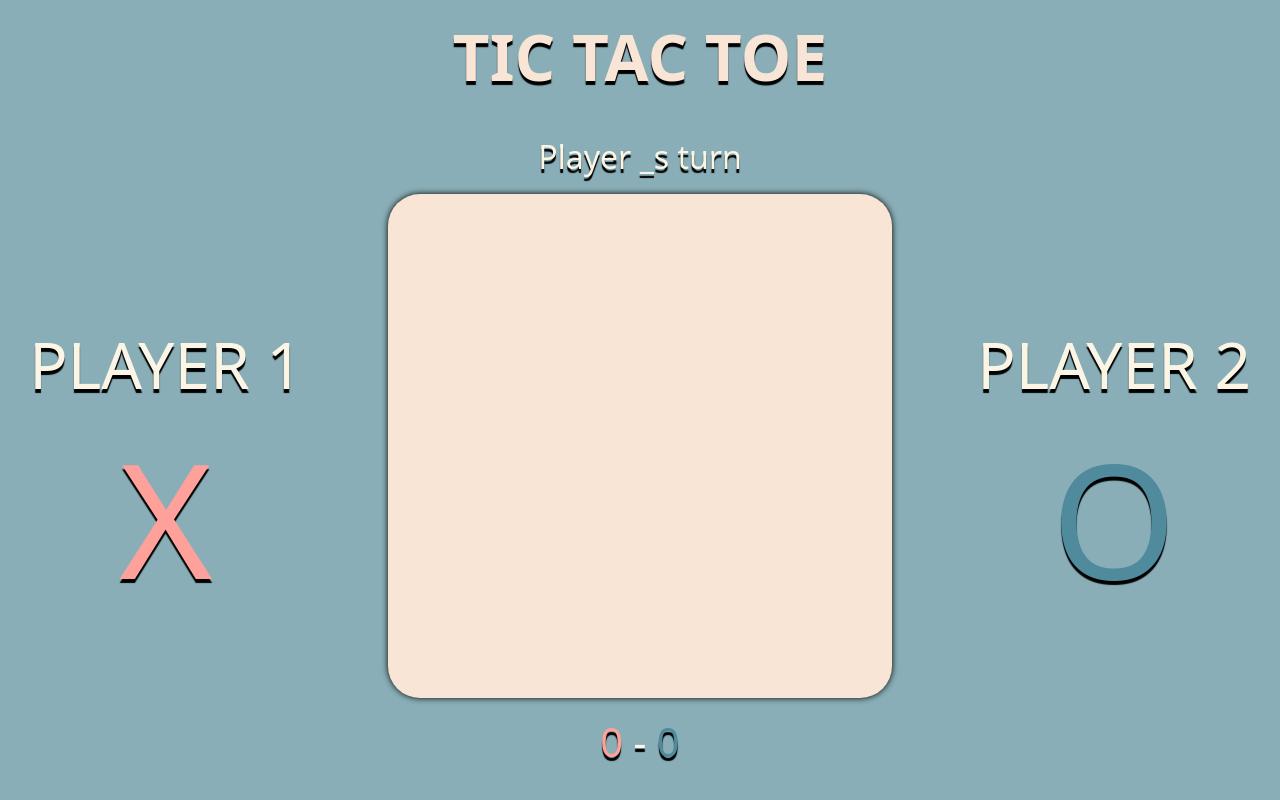
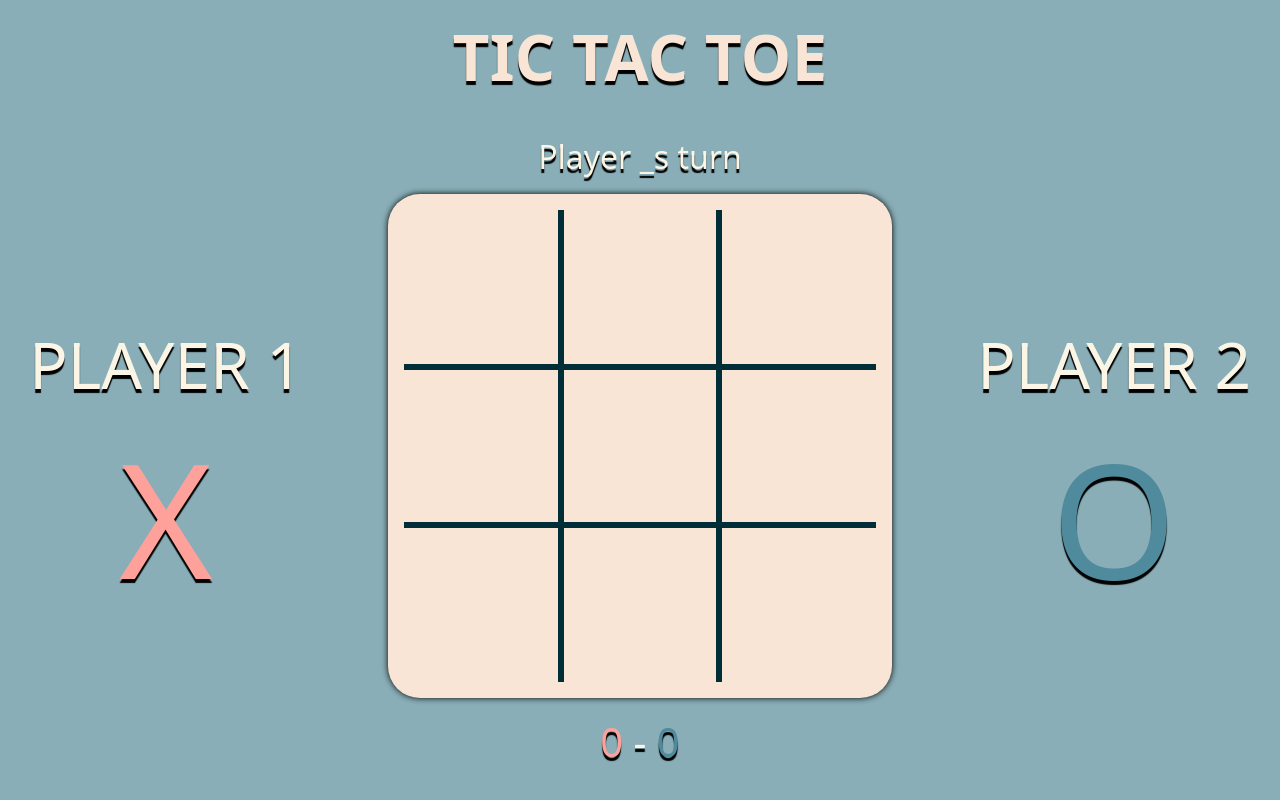
Before and after one commit to Nichorito/Tic-Tac-Toe, a plain HTML site: page index.html in a window 1280 px wide. Drawn offline with Linux system fonts and the light colour scheme; a web font is replaced by a local one.

Commit message:
Create grid

```diff
--- a/index.html
+++ b/index.html
@@ -25,7 +25,17 @@
         <div id="main-center">
             <div id="active-player">Player _s turn</div>
             <div id="grid-container">
-                <div id="grid"></div>
+                <div class="grid">
+                      <div class="cell" id="cell-1"></div>
+                      <div class="cell" id="cell-2"></div>
+                      <div class="cell" id="cell-3"></div>
+                      <div class="cell" id="cell-4"></div>
+                      <div class="cell" id="cell-5"></div>
+                      <div class="cell" id="cell-6"></div>
+                      <div class="cell" id="cell-7"></div>
+                      <div class="cell" id="cell-8"></div>
+                      <div class="cell" id="cell-9"></div>
+                  </div>
             </div>
             <div id="score-container"><span id="player1-score">0</span> - <span id="player2-score">0</span></div>
         </div>
--- a/styles.css
+++ b/styles.css
@@ -120,3 +120,59 @@ h1 {
 #player2-score {
     color: #4f8a9d;
 }
+
+/*/////////////////////
+///// GRID DISPLAY ////
+/////////////////////*/
+
+.grid {
+    display: grid;
+    width: 100%;
+    height: 100%;
+    grid-template-columns: 1fr 1fr 1fr;
+    grid-template-rows: 1fr 1fr 1fr;
+}
+
+.cell {
+    width: 100%;
+    height: 100%;
+    border: 3px solid #002d38;
+}
+
+/*// Open Border Styling */
+
+#cell-1 {
+    border-left: none;
+    border-top: none;
+}
+
+#cell-2 {
+    border-top: none;
+}
+
+#cell-3 {
+    border-right: none;
+    border-top: none;
+}
+
+#cell-4 {
+    border-left: none;
+}
+
+#cell-6 {
+    border-right: none;
+}
+
+#cell-7 {
+    border-bottom: none;
+    border-left: none;
+}
+
+#cell-8 {
+    border-bottom: none;
+}
+
+#cell-9 {
+    border-bottom: none;
+    border-right: none;
+}
```
